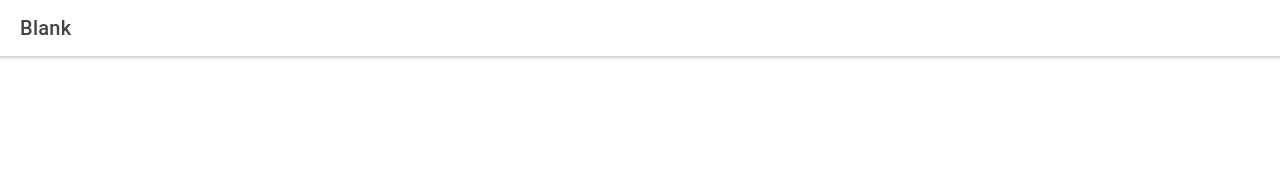
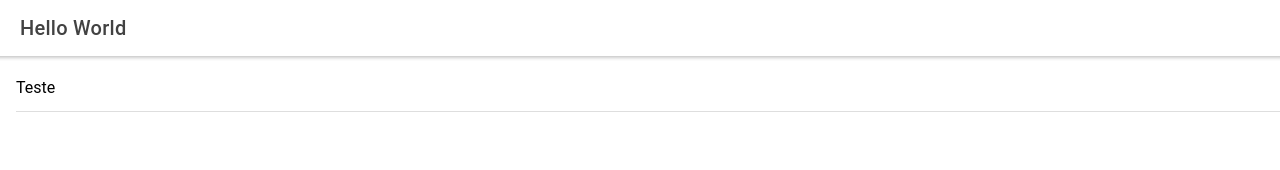
Before and after one commit to wguilherme/ionic-react, a React (Create React App) app: page /home in a window 1280 px wide. Shown: the top 170 px of the page. Built offline with nearby package versions, Linux system fonts and the light colour scheme.

Commit message:
add: ion list and ion item

```diff
--- a/src/pages/Home.tsx
+++ b/src/pages/Home.tsx
@@ -1,4 +1,4 @@
-import { IonContent, IonHeader, IonPage, IonTitle, IonToolbar } from '@ionic/react';
+import { IonContent, IonHeader, IonList, IonPage, IonTitle, IonToolbar, IonItem, IonText } from '@ionic/react';
 import React from 'react';
 import ExploreContainer from '../components/ExploreContainer';
 import './Home.css';
@@ -6,17 +6,23 @@ import './Home.css';
 const Home: React.FC = () => {
   return (
     <IonPage>
-      <IonHeader>
+      <IonHeader >
         <IonToolbar>
-          <IonTitle>Blank</IonTitle>
+          <IonTitle>Hello World</IonTitle>
         </IonToolbar>
       </IonHeader>
       <IonContent fullscreen>
         <IonHeader collapse="condense">
           <IonToolbar>
-            <IonTitle size="large">Blank</IonTitle>
+            <IonTitle size="large">Hello World</IonTitle>
           </IonToolbar>
         </IonHeader>
+
+            <IonList>
+              <IonItem>
+                <IonText>Teste</IonText>
+              </IonItem>
+            </IonList>
         <ExploreContainer />
       </IonContent>
     </IonPage>
```
